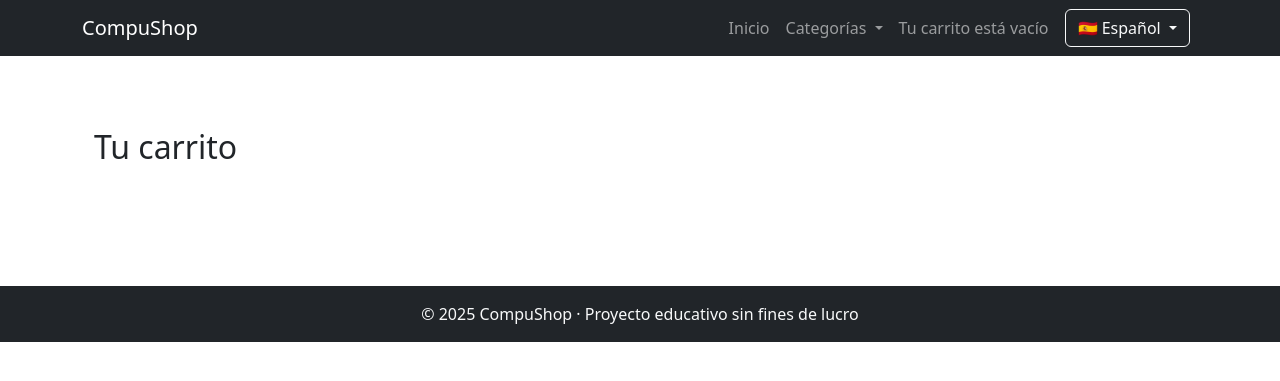
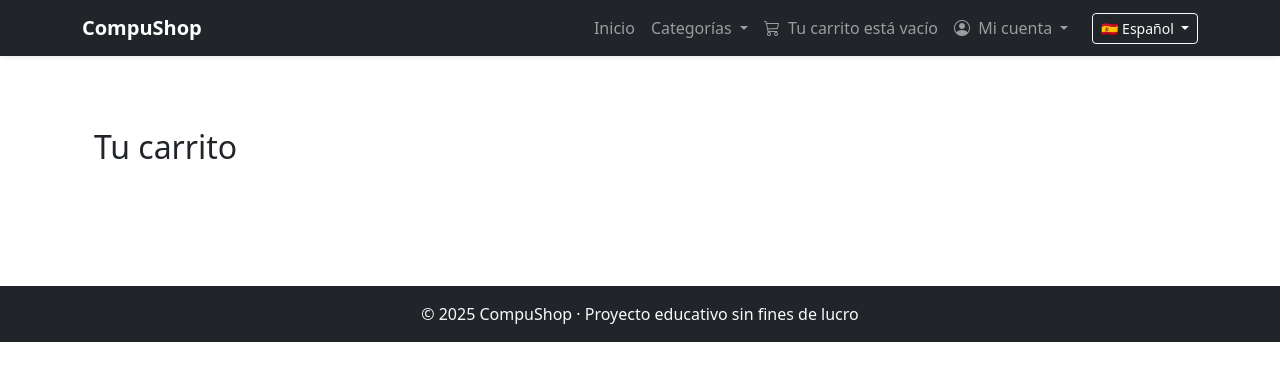
Before and after one commit to SamStent/ProyectoFinalTokio, a Django app: page /es/carro/ in a window 1280 px wide. Shown: the top 381 px of the page. Run offline with Django 5.2, Linux system fonts and the light colour scheme; a user stored in the database is signed in; data comes from the database, SQL or seed files in the repository; both versions use the stored data as it was after the commit; parts of the project's set-up code (start-up, migrations or seed data) failed here and were passed over.

Commit message:
Navbar actualizado con dropdown de categorías, menú de cuenta e iconos Bootstrap

```diff
--- a/compushop/tienda/templates/tienda/base.html
+++ b/compushop/tienda/templates/tienda/base.html
@@ -9,6 +9,8 @@
 
     <!-- Bootstrap 5 desde CDN -->
     <link href="https://cdn.jsdelivr.net/npm/bootstrap@5.3.3/dist/css/bootstrap.min.css" rel="stylesheet">
+    <link rel="stylesheet" href="https://cdn.jsdelivr.net/npm/bootstrap-icons@1.11.3/font/bootstrap-icons.css">
+
 
     <!-- CSS personalizado -->
     {% block extra_css %}
@@ -35,28 +37,32 @@
 </head>
 <body>
   <!-- Encabezado / Navbar -->
-    <nav class="navbar navbar-expand-lg navbar-dark bg-dark">
+  <nav class="navbar navbar-expand-lg navbar-dark bg-dark shadow-sm">
     <div class="container">
-            <a class="navbar-brand" href="{% url 'tienda:listado_productos' %}">CompuShop</a>
-            <button class="navbar-toggler" type="button" data-bs-toggle="collapse" data-bs-target="#menu">
+      <!-- Logo -->
+      <a class="navbar-brand fw-semibold" href="{% url 'tienda:listado_productos' %}">
+        CompuShop
+      </a>
+
+      <!-- Botón responsive -->
+      <button class="navbar-toggler" type="button" data-bs-toggle="collapse" data-bs-target="#menu" aria-controls="menu" aria-expanded="false" aria-label="Toggle navigation">
         <span class="navbar-toggler-icon"></span>
       </button>
+
       <div class="collapse navbar-collapse" id="menu">
-                <ul class="navbar-nav ms-auto">
-                  {% if user.is_authenticated and user.tipo_cuenta == 'cliente' %}
+        <ul class="navbar-nav ms-auto align-items-lg-center">
+          <!-- Inicio -->
           <li class="nav-item">
-                      <a class="nav-link" href="{% url 'cuentas:panel_cliente' %}">
-                        {% trans "Mi cuenta" %}
+            <a class="nav-link" href="{% url 'tienda:listado_productos' %}">
+              {% trans "Inicio" %}
             </a>
           </li>
-                  {% endif %}
-                    <li class="nav-item">
-                      <a class="nav-link" href="{% url 'tienda:listado_productos' %}">Inicio</a>
-                    </li>
+
+          <!-- Dropdown de categorías -->
           <li class="nav-item dropdown">
             <a class="nav-link dropdown-toggle" href="#" id="navbarDropdown" role="button"
                data-bs-toggle="dropdown" aria-expanded="false">
-                        Categorías
+              {% trans "Categorías" %}
             </a>
             <ul class="dropdown-menu" aria-labelledby="navbarDropdown">
               {% for categoria in categorias_menu %}
@@ -66,35 +72,61 @@
                   </a>
                 </li>
               {% empty %}
-                          <li><span class="dropdown-item-text text-muted">Sin categorías</span></li>
+                <li><span class="dropdown-item-text text-muted">{% trans "Sin categorías" %}</span></li>
               {% endfor %}
             </ul>
           </li>
+
+          <!-- Carrito -->
           <li class="nav-item">
             {% with total_items=carro|length %}
               {% if total_items > 0 %}
-                          <a class="nav-link" href="{% url "carro:detalle_carro" %}">Tu carrito:
+                <a class="nav-link" href="{% url 'carro:detalle_carro' %}">
+                  <i class="bi bi-cart3 me-1"></i>
+                  {% trans "Tu carrito" %}:
                   {{ total_items }} item{{ total_items|pluralize }},
                   ${{ carro.precio_total }}
                 </a>
-                        {% elif not orden %}
-                          <a class="nav-link" href="{% url "carro:detalle_carro" %}">
-                            Tu carrito está vacío
+              {% else %}
+                <a class="nav-link" href="{% url 'carro:detalle_carro' %}">
+                  <i class="bi bi-cart3 me-1"></i>
+                  {% trans "Tu carrito está vacío" %}
                 </a>
               {% endif %}
             {% endwith %}
           </li>
-                    <!-- Agregá más enlaces si necesitás -->
+
+          <!-- Dropdown Mi cuenta -->
+          {% if user.is_authenticated %}
+            <li class="nav-item dropdown">
+              <a class="nav-link dropdown-toggle" href="#" id="cuentaDropdown" role="button" data-bs-toggle="dropdown" aria-expanded="false">
+                <i class="bi bi-person-circle me-1"></i> {% trans "Mi cuenta" %}
+              </a>
+              <ul class="dropdown-menu dropdown-menu-dark dropdown-menu-end" aria-labelledby="cuentaDropdown">
+                {% if user.tipo_cuenta == 'cliente' %}
+                  <li><a class="dropdown-item" href="{% url 'cuentas:panel_cliente' %}">{% trans "Panel de usuario" %}</a></li>
+                  <li><a class="dropdown-item" href="{% url 'ordenes:lista_ordenes' %}">{% trans "Mis pedidos" %}</a></li>
+                  <li><hr class="dropdown-divider"></li>
+                {% endif %}
+                <li><a class="dropdown-item text-danger" href="{% url 'logout' %}">{% trans "Cerrar sesión" %}</a></li>
               </ul>
-                <!-- Formulario para la petición post a la url set_language
-                      para guardar la preferencia de idioma en cookie -->
-                <form id="languageForm" action="{% url 'set_language' %}" method="post" class="d-inline mx-2">
+            </li>
+          {% else %}
+            <li class="nav-item">
+              <a class="nav-link" href="{% url 'cuentas:login' %}">
+                <i class="bi bi-box-arrow-in-right me-1"></i> {% trans "Iniciar sesión" %}
+              </a>
+            </li>
+          {% endif %}
+        </ul>
+
+        <!-- Selector de idioma -->
+        <form id="languageForm" action="{% url 'set_language' %}" method="post" class="d-inline ms-lg-3 mt-2 mt-lg-0">
           {% csrf_token %}
           <input type="hidden" name="next" value="{{ request.path }}">
           <input type="hidden" name="language" id="languageInput">
-
           <div class="dropdown">
-                    <button class="btn btn-outline-light dropdown-toggle" type="button" id="langDropdown" data-bs-toggle="dropdown" aria-expanded="false">
+            <button class="btn btn-outline-light btn-sm dropdown-toggle" type="button" id="langDropdown" data-bs-toggle="dropdown" aria-expanded="false">
               {% if LANGUAGE_CODE == 'es' %}
                 🇪🇸 Español
               {% elif LANGUAGE_CODE == 'en' %}
@@ -109,12 +141,10 @@
             </ul>
           </div>
         </form>
-
-
-                <!-- Cierre de la petición a set_language -->
       </div>
     </div>
   </nav>
+
 
     {% if messages %}
       <div class="container mt-3">
```
Also changed, not shown: compushop/db.sqlite3. Lines whose indentation alone changed are shown as unchanged.
